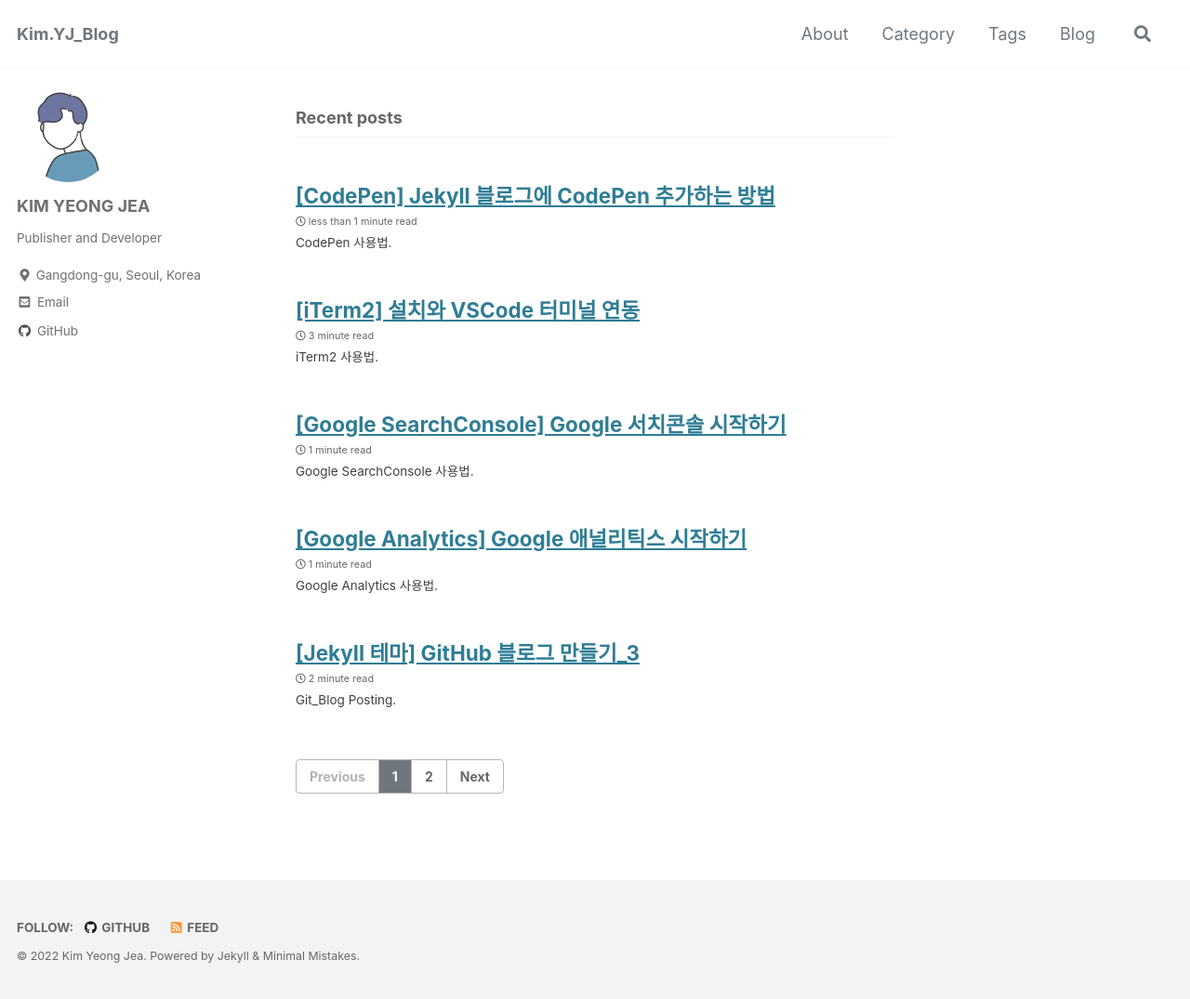
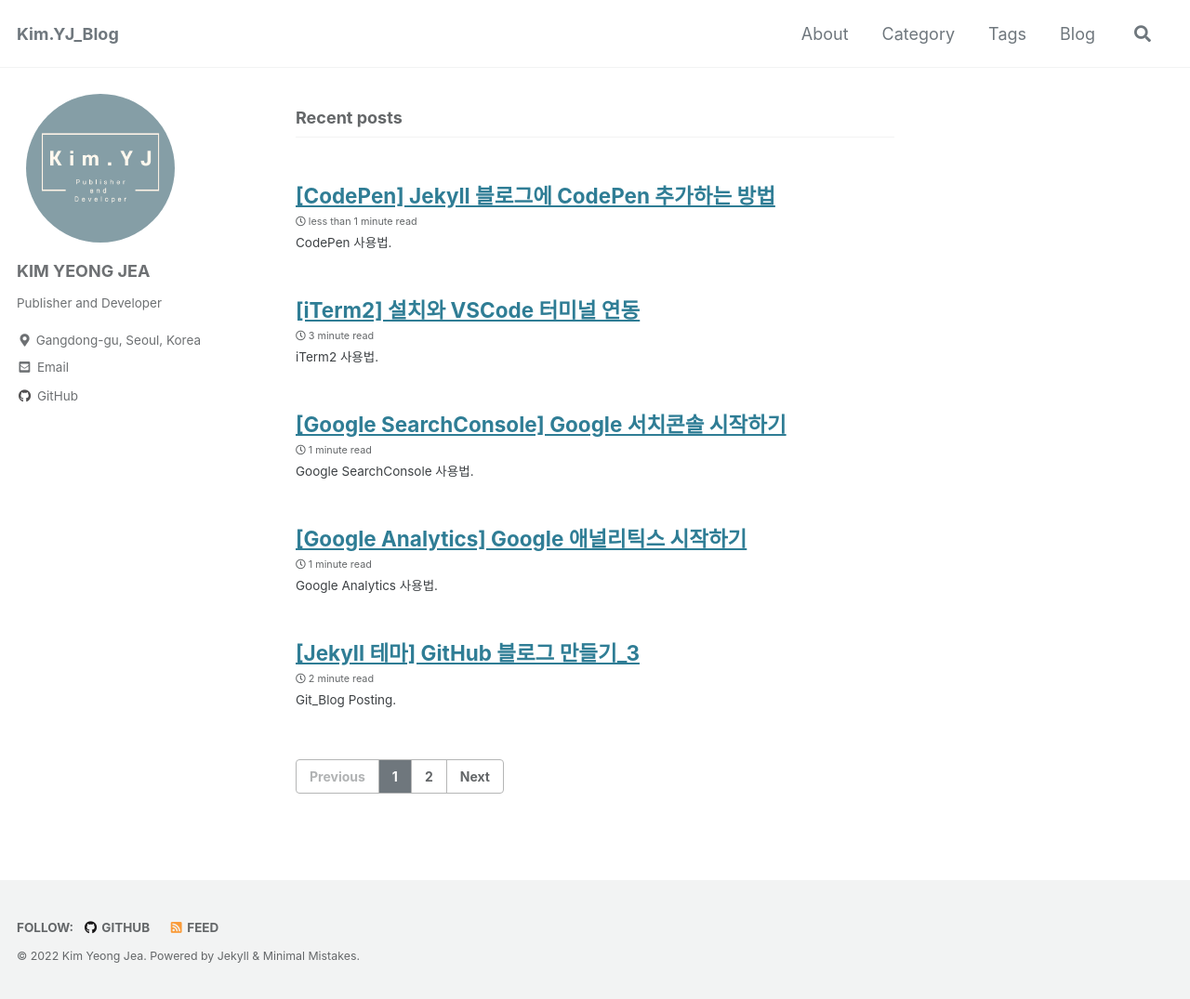
Before and after one commit to KYJ0206/kyj0206.github.io, a Jekyll site: the page built from index.html, in a window 1280 px wide and 1075 px high. Shown: the whole window at 93% size. Built offline with Jekyll 4.4.1, drawn with Linux system fonts in a browser that asks for light colours; cached includes are drawn as plain includes; the list of posts is cut into pages by our own code.

Commit message:
2022-03-23

```diff
--- a/_config.yml
+++ b/_config.yml
@@ -105,7 +105,7 @@ author:
   links:
     - label: 'Email'
       icon: 'fas fa-fw fa-envelope-square'
-      url: 'mailto:gansoo2@naver.com'
+      url: 'mailto:gansoo.mayo@gmail.com'
     #- label: "Website"
     # icon: "fas fa-fw fa-link"
     # url: "https://your-website.com"
--- a/_sass/minimal-mistakes/_sidebar.scss
+++ b/_sass/minimal-mistakes/_sidebar.scss
@@ -134,11 +134,11 @@
   }
 
   img {
-    max-width: 110px;
+    max-width: 180px;
     border-radius: 50%;
 
     @include breakpoint($large) {
-      padding: 5px;
+      padding: 10px;
       // border: 1px solid $border-color;
     }
   }
```
Also changed, not shown: assets/images/my_profile.png, 5 other files.
